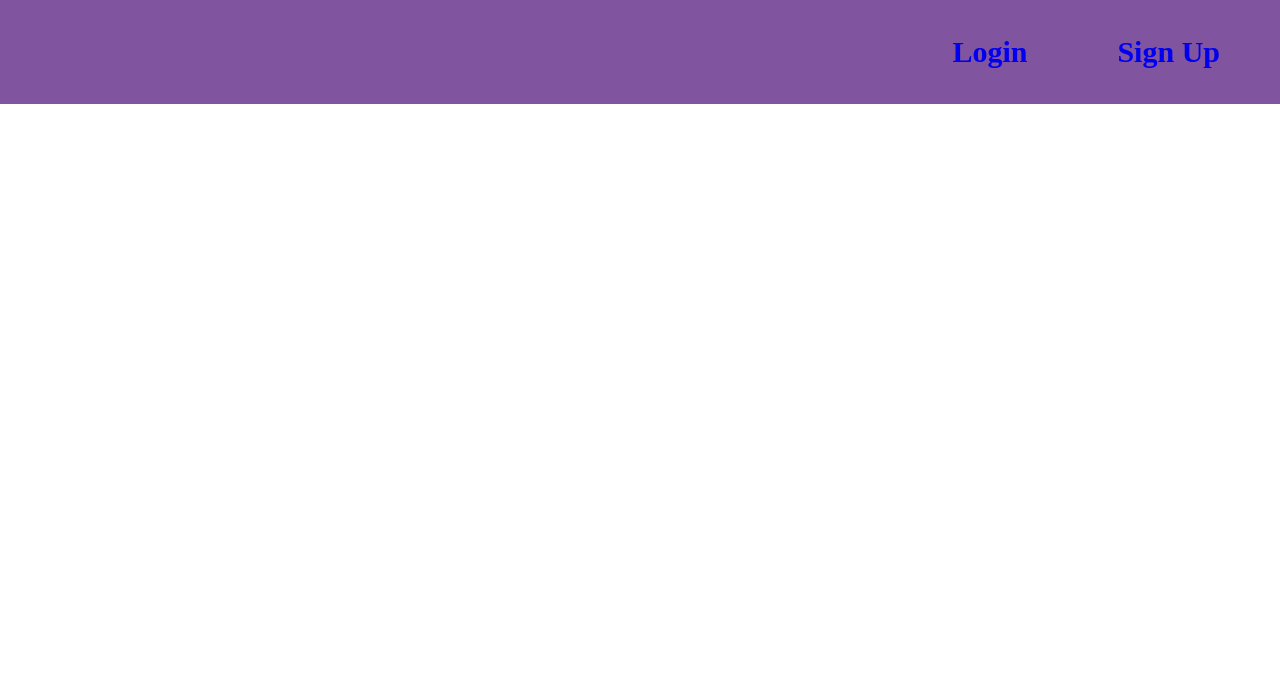
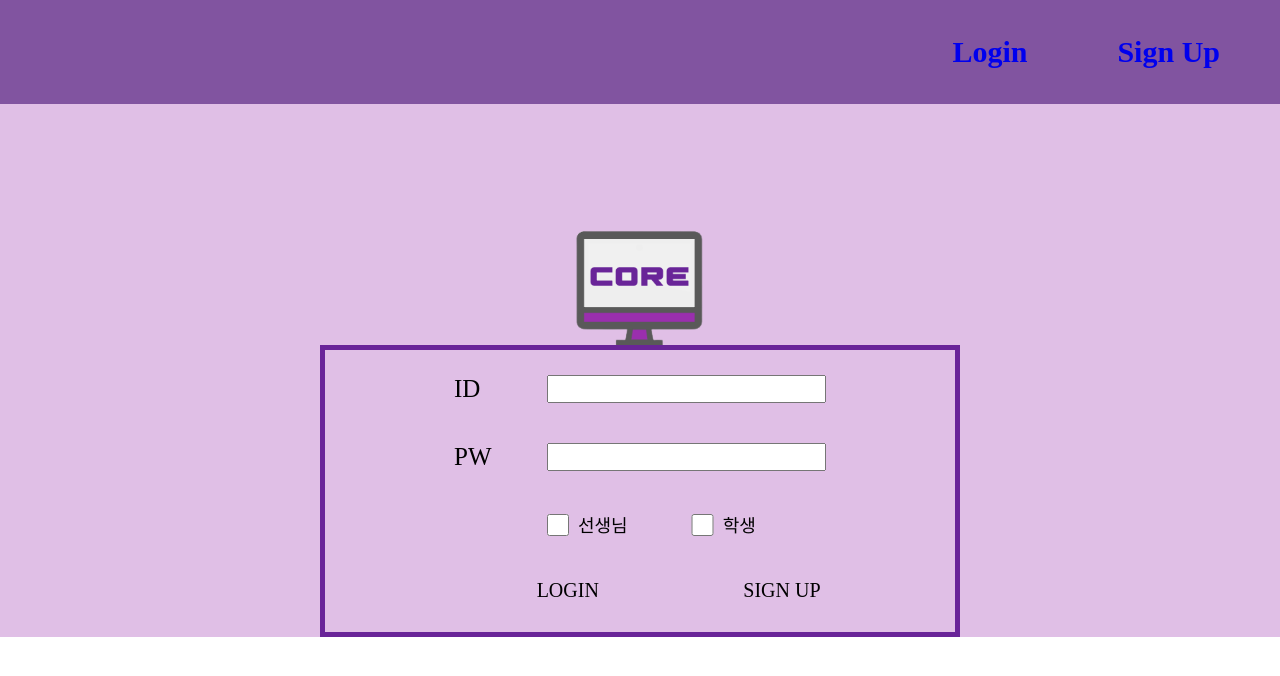
Before and after one commit to Happhee/CORE, a React (Create React App) app in the folder core/: page /login in a window 1280 px wide. Shown: the top 676 px of the page. Built offline with nearby package versions, Linux system fonts and the light colour scheme.

Commit message:
[UPGADE] 함수형 컴포넌트로 변경

```diff
--- a/core/src/App.js
+++ b/core/src/App.js
@@ -1,6 +1,6 @@
 /*eslint-disable */
 import './App.css';
-import React, { Component } from 'react';
+import React, { useState } from 'react';
 
 import Toolbar from './components/Toolbar';
 import Login_Success from './components/Login_Success';
@@ -10,46 +10,37 @@ import { BrowserRouter as Router, Route, Switch, Link } from 'react-router-dom';
 
 
 
-class App extends Component {
-  constructor(props) {
-    super(props);
-    this.state = {
-      init: [
-        { id: 1, title: 'Login' },
-        { id: 2, title: 'Sign Up' },
-      ],
-      mode: 'teacher',
-      teacher_top: { feed: 'WorkBank' },
-      student_top: { feed: 'FeedBank' },
-    }
-  }
+function App() {
+  let [init, setInit] = useState([{ id: 1, title: 'Login' }, { id: 2, title: 'Sign Up' }])
+  let [mode, setMode] = useState('teacher');
+  let [top, setTop] = useState([{ feed: 'WorkBank' }, { feed: 'FeedBank' }])
+
   //state데이터, state데이터 변경 함수
-  render() {
 
   let _feed = null;
   let _subject = [];
   let route = [];
 
-    if (this.state.mode == 'teacher') {
-      _feed = this.state.teacher_top.feed;
+  if (mode == 'teacher') {
+    _feed = top[0].feed;
   }
   else {
-      _feed = this.state.student_top.feed;
+    _feed = top[1].feed;
   }
 
 
   return (
     <Router className="App">
       <div>
-          <Toolbar data={this.state.init} />
-          {/* <Login_Success mode={this.state.mode} /> */}
+        <Toolbar data={init} />
+        {/* <Login_Success mode={mode} /> */}
 
       </div>
 
     </Router>
 
   );
-  }
+
 
 
 }
--- a/core/src/components/Login.js
+++ b/core/src/components/Login.js
@@ -1,15 +1,54 @@
 /*eslint-disable */
-import React, { Component } from 'react';
+import React, { useState } from 'react';
 import '../css/Login.css';
+import { ReactComponent as Core_Logo } from '../css/Core.svg';
 
-class Login extends Component {
-    render() {
-        return (
-            <div>
 
+function Login() {
+    let [data, setData] = useState([
+        { id: 1, value: "선생님", checked: "false" },
+        { id: 2, value: "학생", checked: "false" }])
+
+
+    return (
+        <div>
+            <div className="login_box">
+                <Core_Logo />
+
+                <div className="content">
+                    <div className="input_box" style={{ gridColumn: "1 / 4" }}>
+                        <span className="text"> ID </span>
+                        <input />
+                    </div>
+
+                    <div className="input_box" style={{ gridColumn: "1 / 4" }}>
+                        <span> PW </span>
+                        <input />
+                    </div>
+
+                    <div className="check_box" style={{ gridColumn: "2 / 4" }}>
+                        {/* <Change_Data data={this.state.check_data} onChangeBox={function () {
+
+                            }.bind(this)} /> */}
+
+                        <input type="checkbox" cheked={data[0].checked}
+                            value={data[0].value} />
+                        <span>{data[0].value}</span>
+
+                        <input type="checkbox" cheked={data[1].checked}
+                            value={data[1].value} />
+                        <span>{data[1].value}</span>
+                    </div>
+
+                    <div className="link_box" style={{ gridColumn: "2 / 4" }}>
+                        <span> LOGIN </span>
+                        <span> SIGN UP </span>
+                    </div>
+                </div>
             </div>
-        );
-    }
+        </div>
+    );
+
 }
 
 export default Login;
--- a/core/src/components/Login_Success.js
+++ b/core/src/components/Login_Success.js
@@ -1,42 +1,35 @@
 /*eslint-disable */
-import React, { Component } from 'react';
+import React, { useState } from 'react';
 import '../css/Login_Success.css';
 
 import Subject from './Subject';
 
 //로그인 성공 후 페이지 -> 서버로부터 모드를 가져와야함
-class Login_Success extends Component {
-    constructor(props) {
-        super(props);
+const Login_Success = props => {
+    let [teacher_subject, setTeacher] = useState([{ id: 1, title: 'Student' },
+    { id: 2, title: 'WorkBook' },
+    { id: 3, title: 'FeedBack' }])
 
-        this.state = {
-            teacher_subject: [
-                { id: 1, title: 'Student' },
-                { id: 2, title: 'WorkBook' },
-                { id: 3, title: 'FeedBack' }
-            ],
+    let [student_subject, setStudent] = useState([
+        { id: 1, title: 'WorkBook' }
+    ])
 
-            student_subject: [
-                { id: 1, title: 'WorkBook' }
-            ],
-        }
-    }
-    render() {
+
     let subject = [];
     let route = [];
     //선생님 모드 일때,
-        if (this.props.mode == 'teacher') {
-            subject = this.state.teacher_subject;
+    if (props.mode == 'teacher') {
+        subject = teacher_subject;
     }//학생모드 일때
     else {
-            subject = this.state.student_subject;
+        subject = student_subject;
     }
     return (
         <div>
-                <Subject mode={this.props.mode} data={subject} />
+            <Subject mode={props.mode} data={subject} />
         </div>
     );
-    }
+
 }
 
 export default Login_Success;
--- a/core/src/components/Subject.js
+++ b/core/src/components/Subject.js
@@ -1,6 +1,6 @@
 /*eslint-disable */
 
-import React, { Component } from 'react';
+import React, { useState } from 'react';
 
 import '../css/Subject.css';
 import { ReactComponent as Logo } from '../css/Core.svg';
@@ -12,31 +12,31 @@ import Teacher_WorkBook from '../teacher/components/WorkBook';
 import FeedBack from '../teacher/components/FeedBack';
 import Student_WorkBook from '../student/components/WorkBook';
 
-class Logo_Room extends Component {
-    render() {
+const Logo_Room = props => {
+
     return (
         <div style={{ textAlign: "center" }}>
             <Logo width="100" height="200" />
-                <p>{this.props.class_room}</p>
+            <p>{props.class_room}</p>
         </div>
     );
+
 }
-}
-class Subject_Link extends Component {
-    render() {
+const Subject_Link = props => {
+
     return (
         <div>
-                <Link to={this.props.link} className="subject_text" > {this.props.title}</Link>
+            <Link to={props.link} className="subject_text" > {props.title}</Link>
         </div>
     );
+
 }
-}
-class Subject extends Component {
+const Subject = props => {
 
-    render() {
-        let data = this.props.data;
-        let mode = this.props.mode;
-        let class_room = this.props.class_room;
+
+    let data = props.data;
+    let mode = props.mode;
+    let class_room = props.class_room;
 
     let list = [];
     let route = []
@@ -72,7 +72,7 @@ class Subject extends Component {
             {route}
         </div >
     );
-    }
+
 }
 
 export default Subject;
--- a/core/src/components/Toolbar.js
+++ b/core/src/components/Toolbar.js
@@ -1,29 +1,26 @@
 /*eslint-disable */
 
-import React, { Component } from 'react';
+import React, { useState } from 'react';
 import '../css/Toolbar.css'
 
 import { BrowserRouter as Router, Route, Switch, Link } from 'react-router-dom';
 import Login from './Login';
 import SignUp from './SignUp'
 //맨 상단바
-class Toolbar_Link extends Component {
-    render() {
+const Toolbar_Link = props => {
     return (
         <div>
             <p className="text_style">
-                    <Link to={this.props.link} className="subject_text" > {this.props.title}</Link>
+                <Link to={props.link} className="subject_text" > {props.title}</Link>
             </p>
         </div>
     );
+
 }
-}
-class Toolbar extends Component {
-    render() {
-        let data = this.props.data;
+const Toolbar = props => {
+    let data = props.data;
     let list = [];
     let route = [];
-
     list.push(<Toolbar_Link key={data[0].id} title={data[0].title} link='/login' />);
     list.push(<Toolbar_Link key={data[1].id} title={data[1].title} link='/signup' />);
 
@@ -33,11 +30,11 @@ class Toolbar extends Component {
         <div>
             <div className="tool_bar">
                 {list}
+            </div>
             {route}
         </div>
-            </div>
     );
-    }
+
 }
 
 export default Toolbar
--- a/core/src/css/Login.css
+++ b/core/src/css/Login.css
@@ -0,0 +1,48 @@
+.login_box{
+    background-color: #E0BFE6;
+    display: flex;
+    align-items: center;
+    justify-content: center;
+    flex-direction: column;
+}
+.content{
+    box-sizing: border-box;
+    width: 50%;
+    border: solid #692498 5px;
+    text-align: center;
+    padding: 5px;
+
+    display: grid;
+    grid-template-columns: repeat(3, 1fr);
+    grid-template-rows: repeat(4, 1fr);
+}
+
+.input_box{
+    display: grid;
+    grid-template-columns: 15% 45%;
+    margin-top: 20px;
+    margin-bottom: 20px;
+    font-size: 25px;
+    justify-content: center;
+}
+span {
+    text-align: start;
+}
+
+.check_box {
+    display: grid;
+    grid-template-columns:10% 25% 10% 25%;
+    margin-top: 20px;
+    margin-bottom: 20px;
+    font-size: 18px;
+    justify-content: left;
+}
+
+.link_box{
+    display: grid;
+    grid-template-columns:50% 50%;
+    margin-top: 20px;
+    margin-bottom: 20px;
+    font-size: 20px;
+    justify-content: center;
+}
--- a/core/src/index.css
+++ b/core/src/index.css
@@ -1,4 +1,5 @@
 body {
+  background-color: #E0BFE6;
   margin: 0;
   font-family: -apple-system, BlinkMacSystemFont, 'Segoe UI', 'Roboto', 'Oxygen',
     'Ubuntu', 'Cantarell', 'Fira Sans', 'Droid Sans', 'Helvetica Neue',
--- a/core/src/teacher/css/FeedBack.css
+++ b/core/src/teacher/css/FeedBack.css
@@ -0,0 +1,3 @@
+body{
+    background-color: white;
+}
--- a/core/src/teacher/css/Student.css
+++ b/core/src/teacher/css/Student.css
@@ -0,0 +1,3 @@
+body{
+    background-color: white;
+}
--- a/core/src/teacher/css/WorkBook.css
+++ b/core/src/teacher/css/WorkBook.css
@@ -0,0 +1,3 @@
+body{
+    background-color: white;
+}
```
Also changed, not shown: core/src/css/Core.svg. Lines whose indentation alone changed are shown as unchanged.
